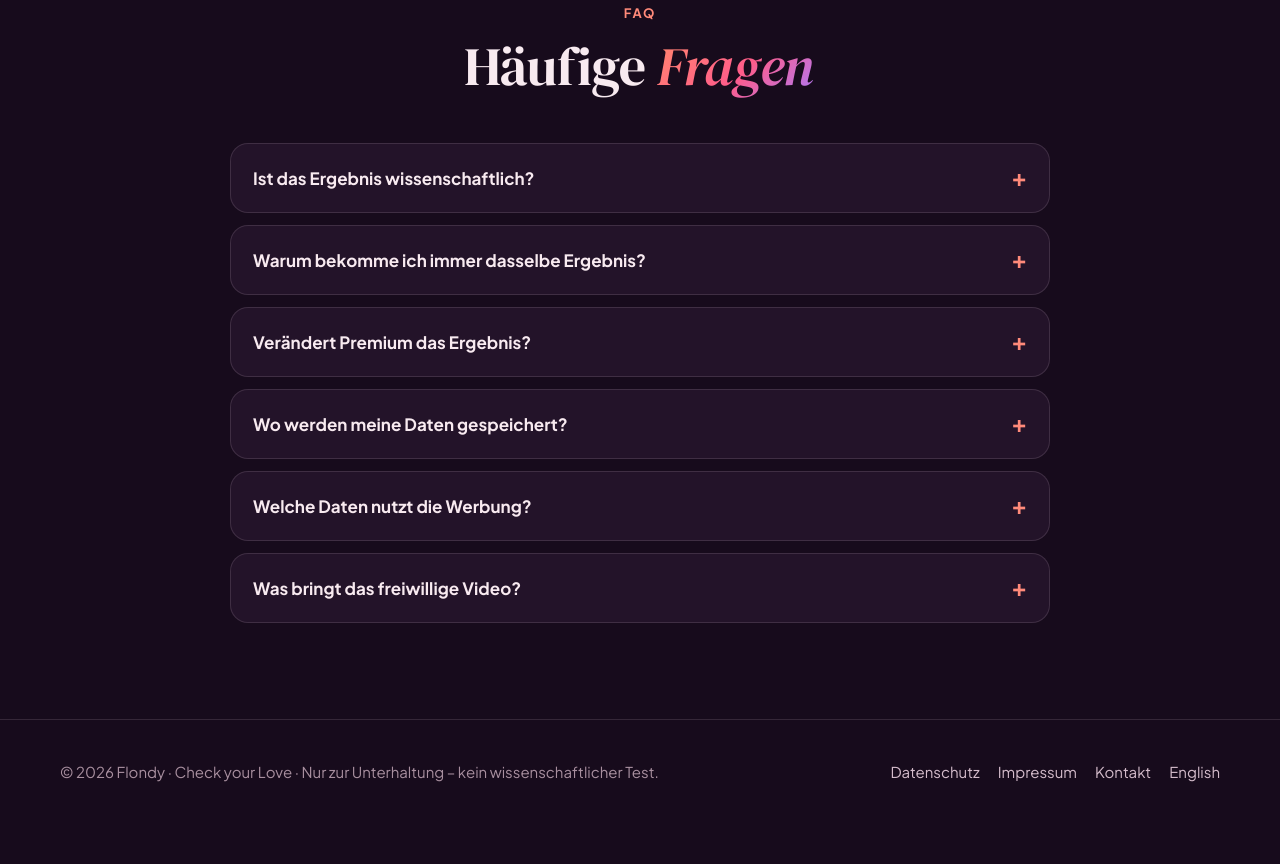
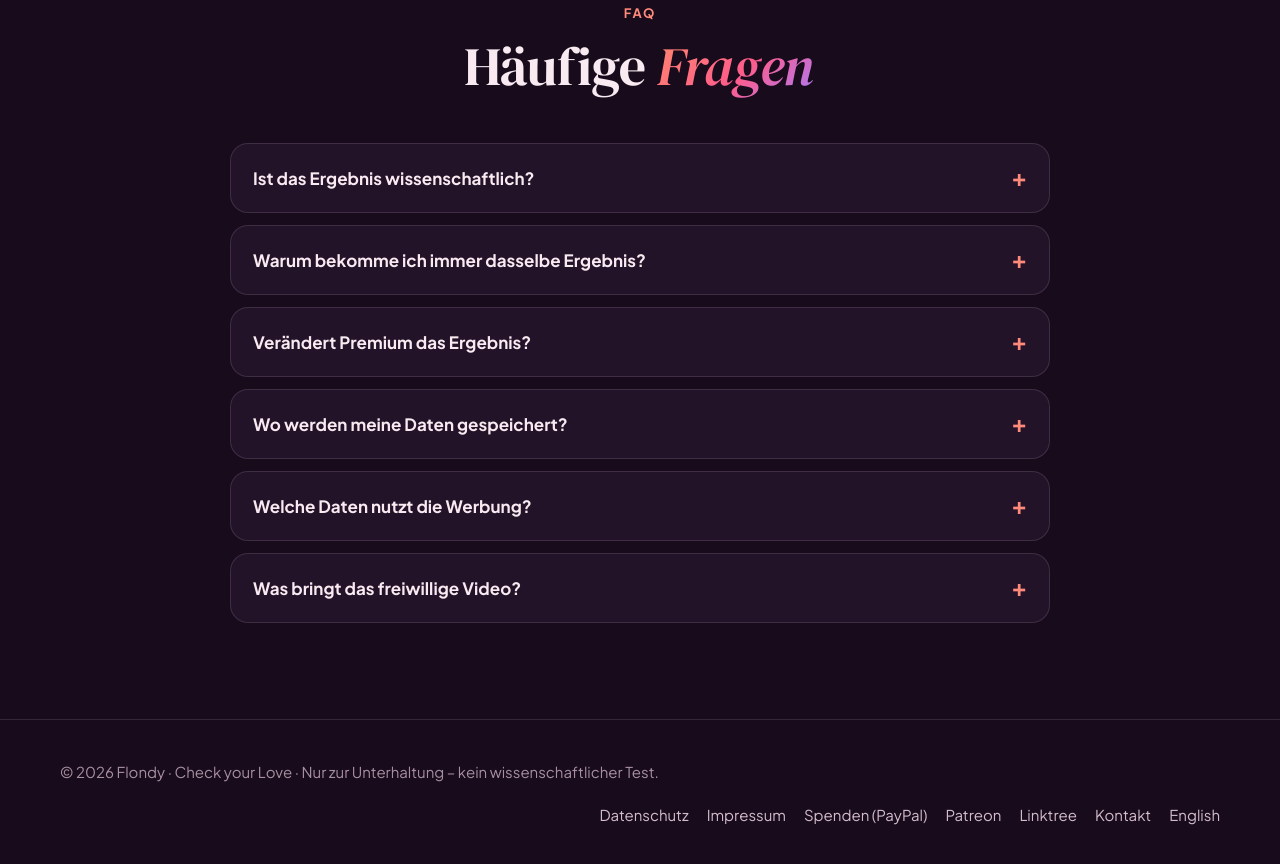
Before and after one commit to Marcel-2025/Check-your-Love, a plain HTML site: page index.html in a window 1280 px wide. Shown: the part 5166-6030 px from the top of the page. Before the commit the page ends 6007 px from the top, so only its background shows below. Drawn offline with Linux system fonts and the light colour scheme.

Commit message:
Fußzeile: Links zu PayPal-Spende, Patreon und Linktree
Co-Authored-By: Claude Opus 5.5 <noreply@anthropic.com>
Claude-Session: https://claude.ai/code/session_01Xnj5ebscbHZsCBrLamfoCY

```diff
--- a/index.html
+++ b/index.html
@@ -91,7 +91,7 @@
 </main>
 <footer><div class="wrap">
   <span>© 2026 Flondy · Check your Love · Nur zur Unterhaltung – kein wissenschaftlicher Test.</span>
-  <nav aria-label="Footer"><a href="datenschutz.html">Datenschutz</a><a href="https://flondy.github.io/app-store/impressum.html">Impressum</a><a href="mailto:flondy.dev@gmail.com">Kontakt</a><a href="en/">English</a></nav>
+  <nav aria-label="Footer"><a href="datenschutz.html">Datenschutz</a><a href="https://flondy.github.io/app-store/impressum.html">Impressum</a><a href="https://www.paypal.com/paypalme/MSingle72" target="_blank" rel="noopener">Spenden (PayPal)</a><a href="https://www.patreon.com/cw/Flondy" target="_blank" rel="noopener">Patreon</a><a href="https://linktr.ee/flondy" target="_blank" rel="noopener">Linktree</a><a href="mailto:flondy.dev@gmail.com">Kontakt</a><a href="en/">English</a></nav>
 </div></footer>
 <script>
 (function () {
```
